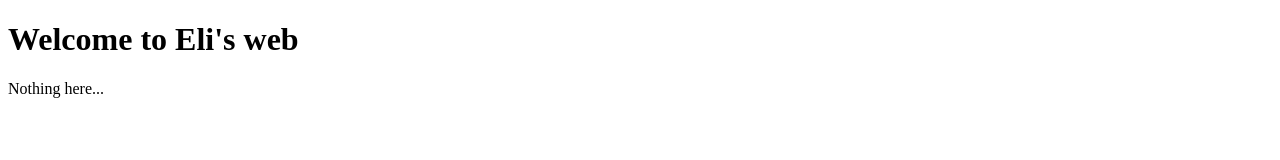
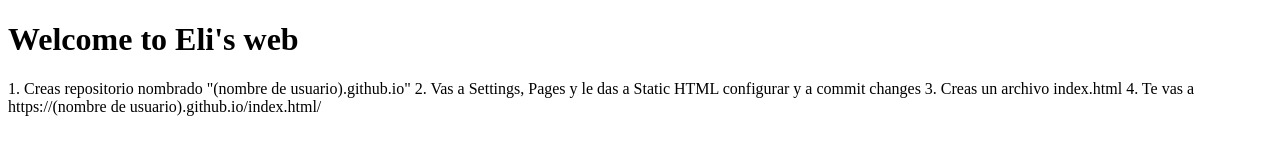
Before and after one commit to ooffox/ooffox.github.io, a plain HTML site: page antonio.html in a window 1280 px wide. Drawn offline with Linux system fonts and the light colour scheme.

Commit message:
Update antonio.html

```diff
--- a/antonio.html
+++ b/antonio.html
@@ -10,7 +10,10 @@
       Welcome to Eli's web
     </h1>
     <p1>
-      Nothing here...
+      1. Creas repositorio nombrado "(nombre de usuario).github.io"
+      2. Vas a Settings, Pages y le das a Static HTML configurar y a commit changes
+      3. Creas un archivo index.html
+      4. Te vas a https://(nombre de usuario).github.io/index.html/
     </p1>
   </body>
 </html>
```
